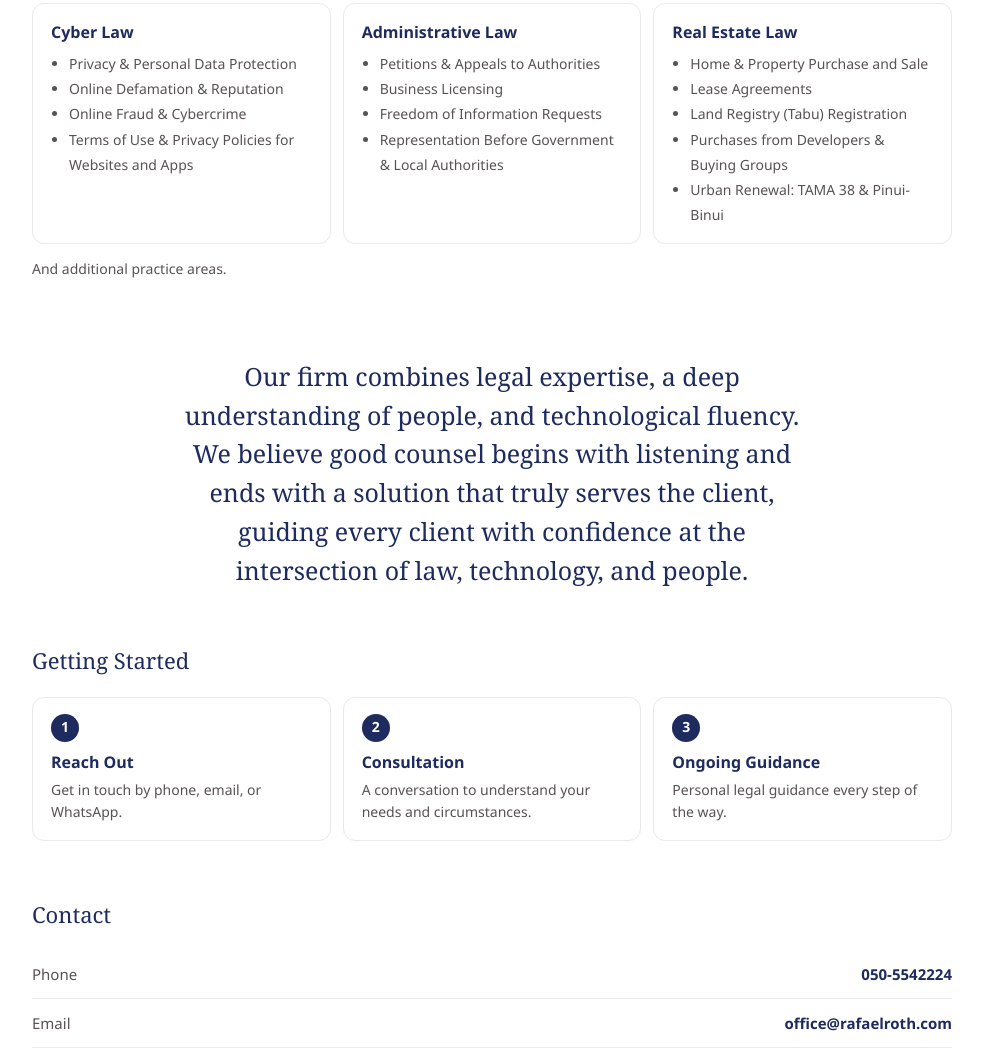
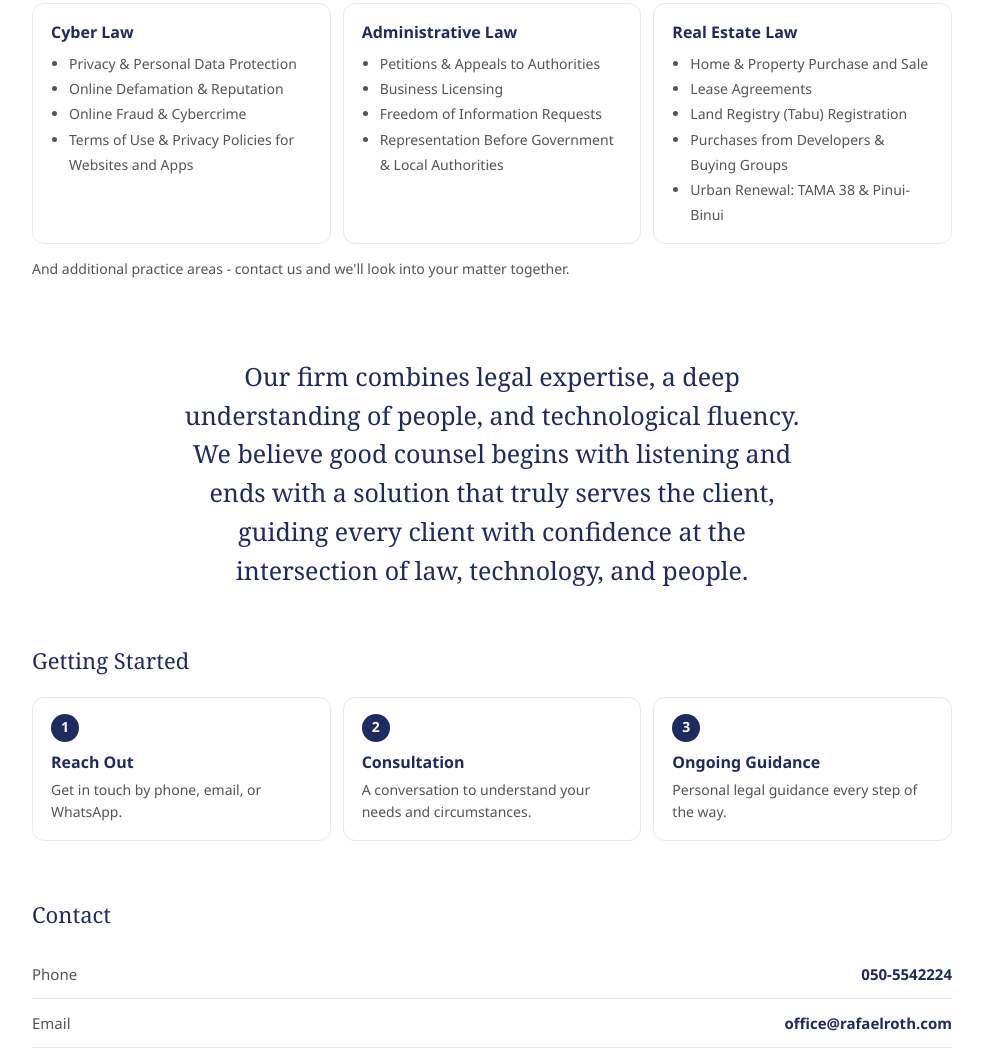
Before and after one commit to instinct-i3w51j/instinct-i3w51j.github.io, a plain HTML site: page en/index.html in a window 1280 px wide. Shown: the part 839-1897 px from the top of the page, without its empty margins (148-1131 px from the left). Drawn offline with Linux system fonts and the light colour scheme.

Commit message:
Closing line after practice areas: invite contact, Hebrew and English (approved)

```diff
--- a/en/index.html
+++ b/en/index.html
@@ -124,7 +124,7 @@
       <div class="card"><div class="name">Administrative Law</div><ul class="subs"><li>Petitions &amp; Appeals to Authorities</li><li>Business Licensing</li><li>Freedom of Information Requests</li><li>Representation Before Government &amp; Local Authorities</li></ul></div>
       <div class="card"><div class="name">Real Estate Law</div><ul class="subs"><li>Home &amp; Property Purchase and Sale</li><li>Lease Agreements</li><li>Land Registry (Tabu) Registration</li><li>Purchases from Developers &amp; Buying Groups</li><li>Urban Renewal: TAMA 38 &amp; Pinui-Binui</li></ul></div>
     </div>
-    <p class="more">And additional practice areas.</p>
+    <p class="more">And additional practice areas - contact us and we'll look into your matter together.</p>
   </section>
 
 
```
Also changed, not shown: index.html (+1 -1 lines).
